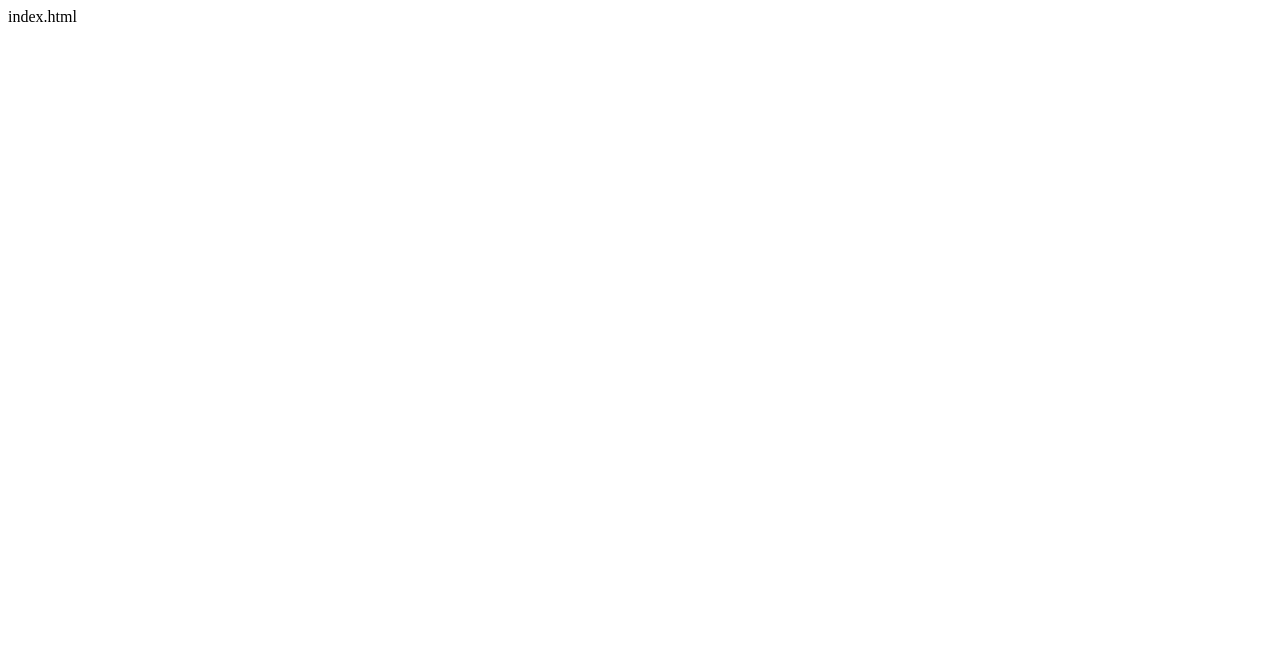
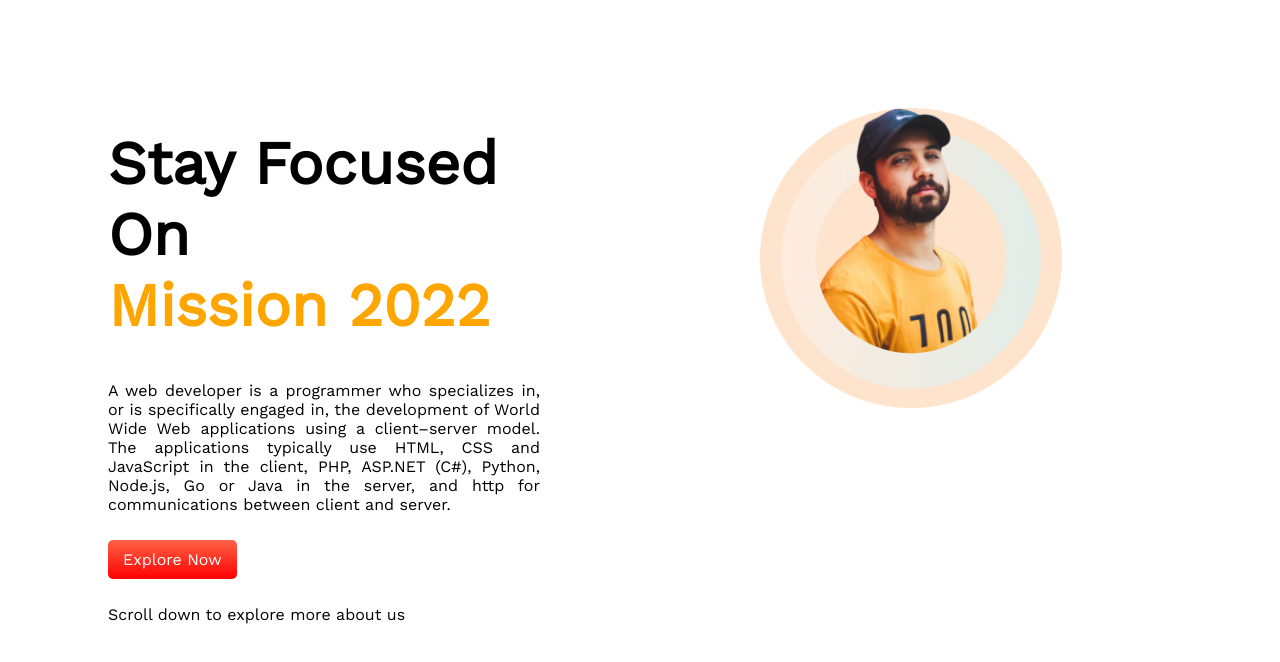
Before and after one commit to Faiyaz-Mahmud/1st-Assignment, a plain HTML site: page index.html in a window 1280 px wide. Drawn offline with nearby package versions, Linux system fonts and the light colour scheme.

Commit message:
second commit

```diff
--- a/index.html
+++ b/index.html
@@ -1 +1,43 @@
-index.html
+<!DOCTYPE html>
+<html lang="en">
+<head>
+    <meta charset="UTF-8">
+    <meta http-equiv="X-UA-Compatible" content="IE=edge">
+    <meta name="viewport" content="width=device-width, initial-scale=1.0">
+    <title>Mission 2022</title>
+
+    <link rel="preconnect" href="https://fonts.googleapis.com">
+    <link rel="preconnect" href="https://fonts.gstatic.com" crossorigin>
+    <link href="https://fonts.googleapis.com/css2?family=Poppins&family=Work+Sans&display=swap" rel="stylesheet">
+    <link rel="stylesheet" href="style.css">
+    <link rel="shortcut icon" href="images/pictures/app.png" type="image/x-icon">
+
+
+
+</head>
+<body>
+<section class="flexing">
+
+    <div class="width-half">
+        <h1 class="header" >Stay Focused On <br><span class="orange">Mission 2022</span></h1>
+
+        <P class="font">A web developer is a programmer who specializes in, or is specifically engaged in, the development of World Wide Web applications using a client–server model. The applications typically use HTML, CSS and JavaScript in the client, PHP, ASP.NET (C#), Python, Node.js, Go or Java in the server, and http for communications between client and server.</P>
+
+        <a class="button" target="_blank" href="https://web.programming-hero.com/student-analytics"> Explore Now </a>
+
+        <p class="font">Scroll down to explore more about us</p>
+
+    </div>
+
+    <div class="width-half" >
+
+
+        <img src="images/shape-5.png" >
+
+    </div>
+
+
+</section>
+
+</body>
+</html>
--- /dev/null
+++ b/style.css
@@ -0,0 +1,43 @@
+body{
+    font-family: 'Poppins', sans-serif;
+    font-family: 'Work Sans', sans-serif;
+}
+.orange{
+    color:orange;
+}
+.header{
+    font-weight: 800;
+    font-size: 60px;
+    margin:20px 0px;
+
+}
+
+.font{
+    font-weight: 500;
+    padding-bottom: 20px;
+    text-align: justify;
+    padding-top: 20px;
+
+
+}
+.button{
+    text-decoration:none;
+    background-image: linear-gradient(tomato,red) ;
+    padding: 10px 15px;
+    color:white;
+    border-radius: 5px;
+
+
+}
+.flexing{
+    display: flex;
+}
+.width-half{
+    width: 50%;
+    margin:20px;
+    padding:80px;
+}
+.width-half img{
+    width:70%;
+    padding-left: 20px;
+}
```
Also changed, not shown: images/jhankar.png (added).
